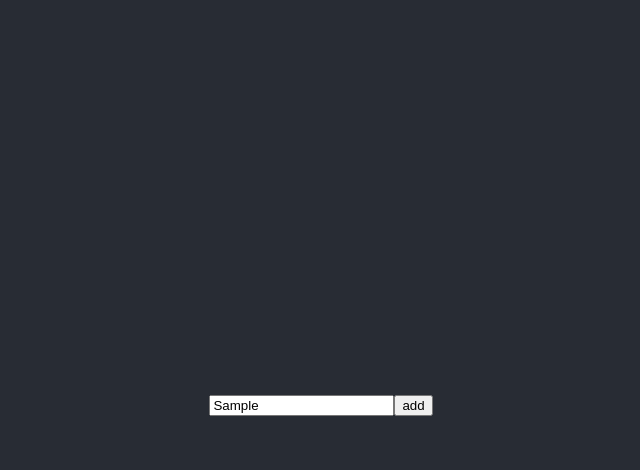
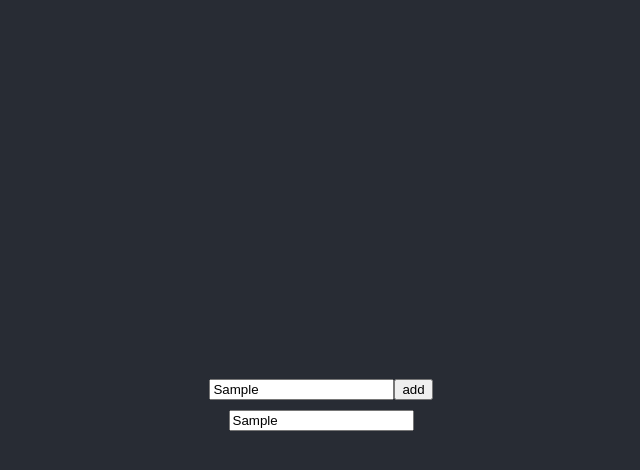
Before and after one commit to y24er/todolist-react, a React (Create React App) app: page / in a window 1280 px wide. Both pictures are taken after typing "Sample" into the empty fields and a click on the input "add". Shown: the top 470 px of the page, without its empty margins (319-959 px from the left). Built offline with nearby package versions, Linux system fonts and the light colour scheme.

Commit message:
[tdolist-react] [Andrea, Jessie] feature: add todolist, todo and implement line-through of todo

```diff
--- a/src/App.js
+++ b/src/App.js
@@ -1,6 +1,7 @@
 import React from 'react';
 import './App.css';
 import ToDoFormContainer from "./containers/ToDoFormContainer";
+import ToDoListContainer from "./containers/ToDoListContainer";
 
 
 function App() {
@@ -8,6 +9,7 @@ function App() {
     <div className="App">
       <header className="App-header">
         <ToDoFormContainer/>
+        <ToDoListContainer/>
       </header>
     </div>
   );
--- /dev/null
+++ b/src/components/ToDo.jsx
@@ -0,0 +1,37 @@
+import React, {Component} from "react";
+import ReactDom from 'react-dom'
+class ToDo extends Component {
+
+    constructor(props) {
+        super(props);
+        this.state = {
+            done:true,
+        }
+    }
+
+    isClick = () => {
+        let todo = document.getElementById("todo");
+        this.setState({
+            done: !this.state.done
+        });
+        if (this.state.done){
+            ReactDom.findDOMNode(todo).style.textDecoration = "line-through"
+            // console.log(this.state.todo.current)
+            // this.state.todo.current.style.textDecoration = "line-through"
+        } else {
+            ReactDom.findDOMNode(todo).style.textDecoration = "none"
+            // this.state.todo.current.style.textDecoration = "none"
+        }
+        console.log(this.state.done)
+    };
+
+    render() {
+        return (
+            <div>
+                <input id="todo" value={this.props.todo} onClick={this.isClick} readOnly/>
+            </div>
+        )
+    }
+}
+
+export default ToDo
--- /dev/null
+++ b/src/components/ToDoList.jsx
@@ -0,0 +1,15 @@
+import React, {Component} from "react";
+import ToDo from "../components/ToDo"
+
+class ToDoList extends Component {
+
+    render() {
+        return (
+            this.props.todoList.map((todo, index) => (
+                <ToDo todo={todo} key={index}/>
+            ))
+        )
+    }
+}
+
+export default ToDoList
--- a/src/containers/ToDoListContainer.js
+++ b/src/containers/ToDoListContainer.js
@@ -1,4 +1,9 @@
-import todoList from "../reducers/todoList";
+import ToDoList from "../components/ToDoList";
 import {connect} from "react-redux";
-import mapDispatchToProps from "react-redux/es/connect/mapDispatchToProps";
-const todoList = connect(null, mapDispatchToProps)
+
+const mapStateToProps = (state) => (
+    {
+    todoList: state.todoList
+})
+const ToDoListContainer = connect(mapStateToProps)(ToDoList)
+export default ToDoListContainer
--- a/src/reducers/todoList.js
+++ b/src/reducers/todoList.js
@@ -1,8 +1,6 @@
 const todoList = (state=[], action) => {
     switch (action.type) {
         case "ADD_TO_DO":
-            console.log(...state)
-            console.log(action.text)
             return [...state, action.text];
         default:
             return state
```
